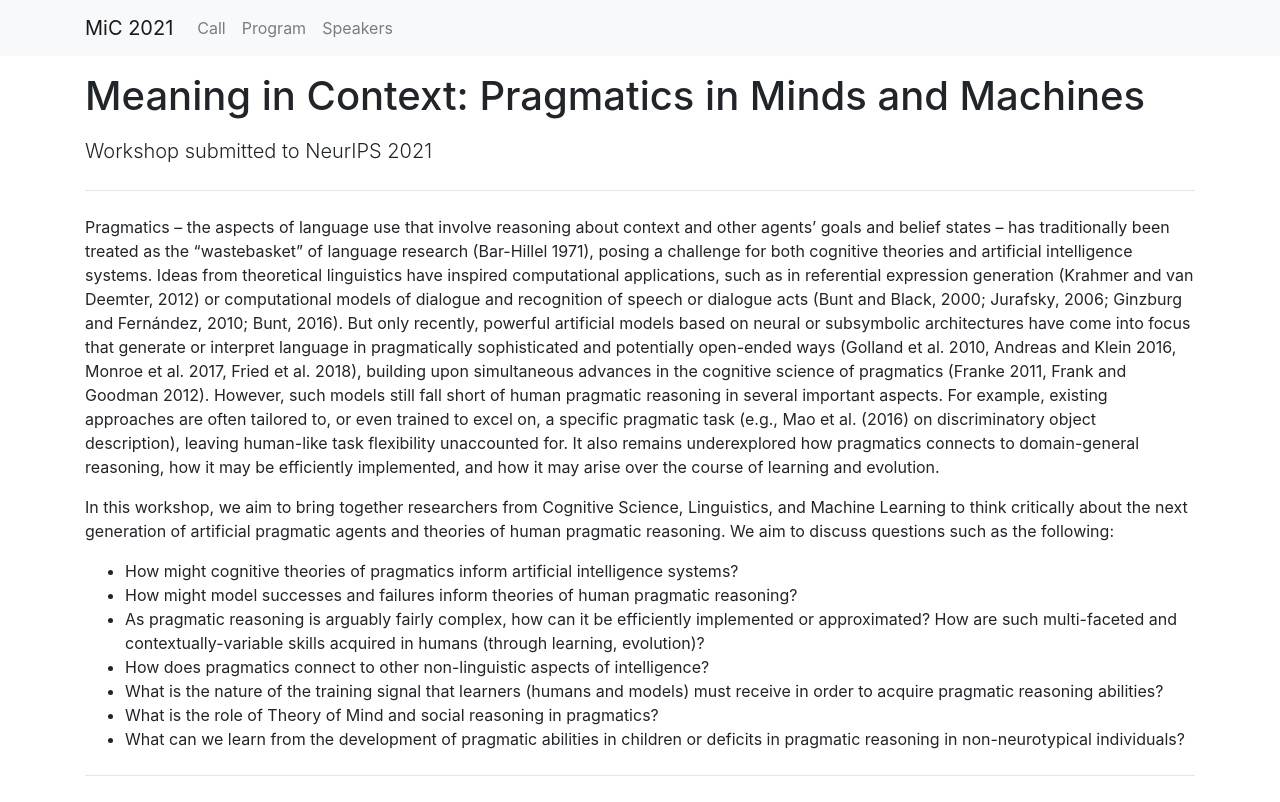
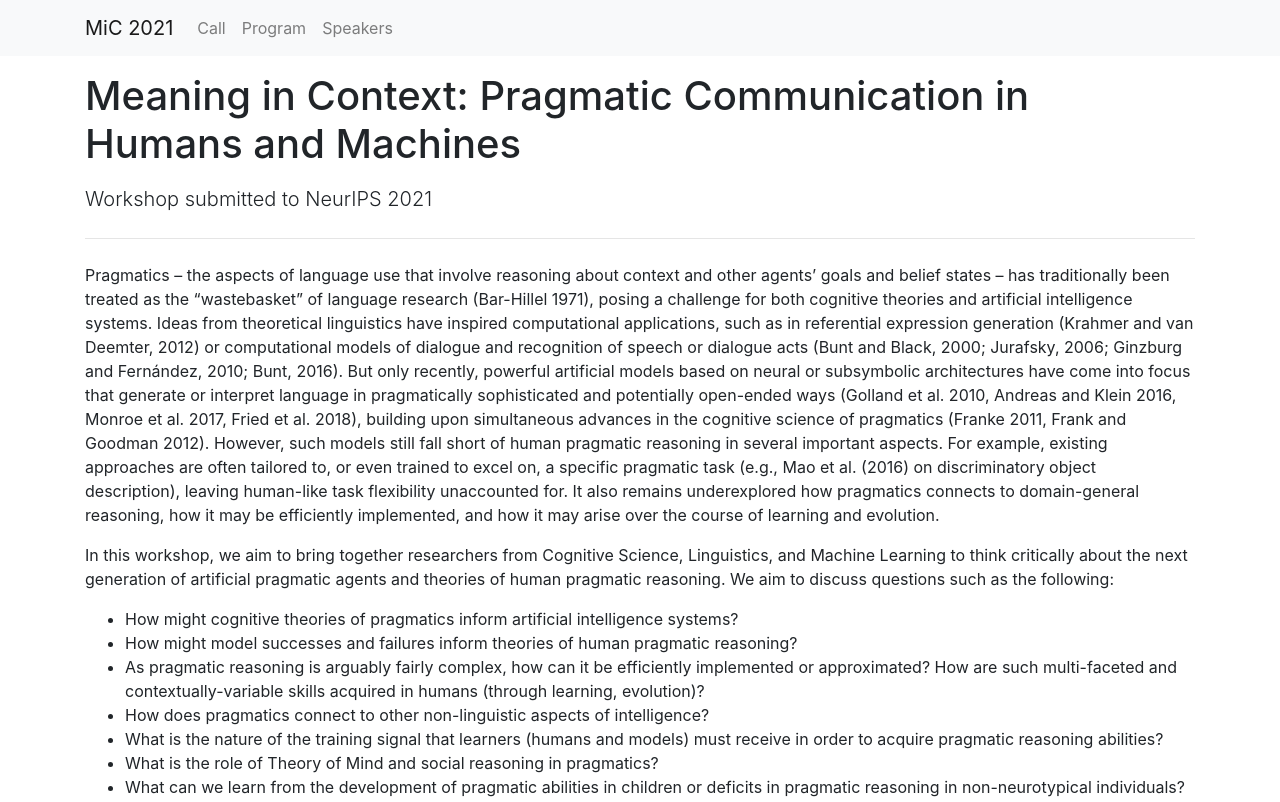
Before and after one commit to mic-workshop/mic-workshop.github.io, a Jekyll site: the page built from index.md, in a window 1280 px wide. Shown: the top 802 px of the page. Built offline with Jekyll 4.4.1, drawn with Linux system fonts in a browser that asks for light colours; some of the changed text lies outside the part shown.

```diff
--- a/_layouts/home.html
+++ b/_layouts/home.html
@@ -10,7 +10,7 @@
       {% else %}
         {{ site.title }}
       {% endif %} -->
-      Meaning in Context: Pragmatics in Minds and Machines
+      Meaning in Context: Pragmatic Communication in Humans and Machines
     </h1>
     {% if site.description != none %}
       <p class="lead">
--- a/index.md
+++ b/index.md
@@ -12,3 +12,4 @@ In this workshop, we aim to bring together researchers from Cognitive Science, L
 - What is the nature of the training signal that learners (humans and models) must receive in order to acquire pragmatic reasoning abilities?
 - What is the role of Theory of Mind and social reasoning in pragmatics?
 - What can we learn from the development of pragmatic abilities in children or deficits in pragmatic reasoning in non-neurotypical individuals?
+- How can we model the (potentially non-cooperative) goals of communicating agents at the level of dialogue or discourse?
```
Also changed, not shown: _data/organizers.yml (+5 -5 lines).
